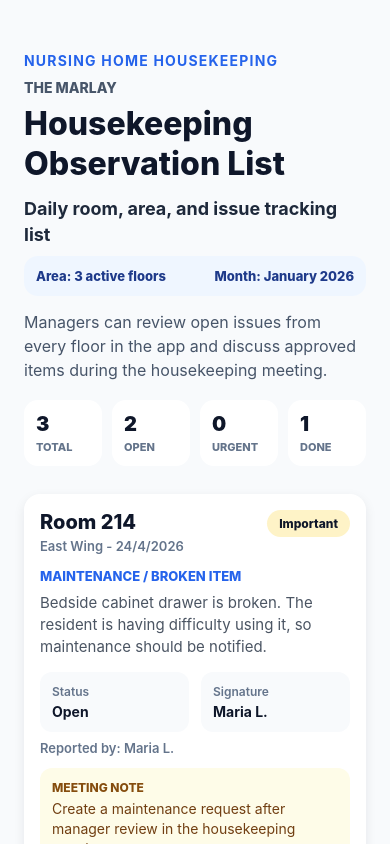
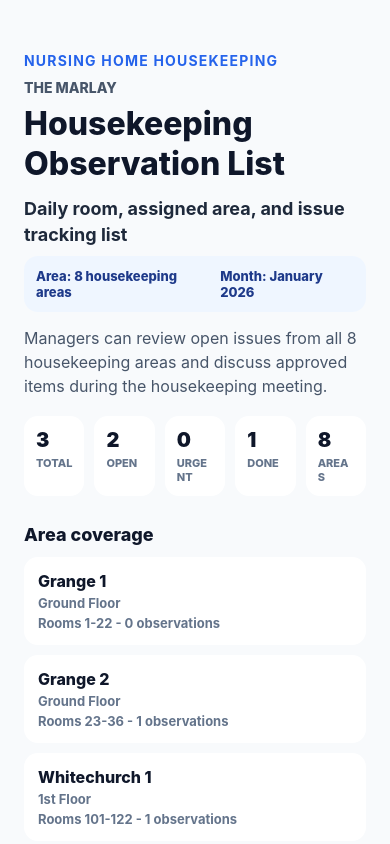
Before and after one commit to ozgenozden/ObservationList, a React Native app: screen / in a window 390 px wide. Built offline with nearby package versions, Linux system fonts and the light colour scheme.

Commit message:
Add Marlay housekeeping area model
Co-authored-by: ozgenozden <ozgenozden@users.noreply.github.com>

```diff
--- a/src/app/createAppDependencies.ts
+++ b/src/app/createAppDependencies.ts
@@ -1,5 +1,8 @@
+import { DefaultListHousekeepingAreasUseCase } from '../application/usecases/ListHousekeepingAreasUseCase';
 import { DefaultListObservationsUseCase } from '../application/usecases/ListObservationsUseCase';
+import type { HousekeepingAreaRepository } from '../domain/repositories/HousekeepingAreaRepository';
 import type { ObservationRepository } from '../domain/repositories/ObservationRepository';
+import { InMemoryHousekeepingAreaRepository } from '../infrastructure/repositories/InMemoryHousekeepingAreaRepository';
 import { InMemoryObservationRepository } from '../infrastructure/repositories/InMemoryObservationRepository';
 import { ObservationListViewModel } from '../presentation/viewmodels/ObservationListViewModel';
 
@@ -9,10 +12,18 @@ export type AppDependencies = {
 
 export function createAppDependencies(): AppDependencies {
   // Composition root: concrete classes are connected in one controlled place.
+  const housekeepingAreaRepository: HousekeepingAreaRepository =
+    new InMemoryHousekeepingAreaRepository();
   const observationRepository: ObservationRepository = new InMemoryObservationRepository();
+  const listHousekeepingAreasUseCase = new DefaultListHousekeepingAreasUseCase(
+    housekeepingAreaRepository,
+  );
   const listObservationsUseCase = new DefaultListObservationsUseCase(observationRepository);
 
   return {
-    observationListViewModel: new ObservationListViewModel(listObservationsUseCase),
+    observationListViewModel: new ObservationListViewModel(
+      listObservationsUseCase,
+      listHousekeepingAreasUseCase,
+    ),
   };
 }
--- /dev/null
+++ b/src/application/usecases/ListHousekeepingAreasUseCase.ts
@@ -0,0 +1,16 @@
+import type { HousekeepingArea } from '../../domain/entities/HousekeepingArea';
+import type { HousekeepingAreaRepository } from '../../domain/repositories/HousekeepingAreaRepository';
+
+// Provides the area catalogue without exposing where that catalogue is stored.
+export interface ListHousekeepingAreasUseCase {
+  execute(): Promise<HousekeepingArea[]>;
+}
+
+// Keeps the area listing business action isolated from UI and data-source details.
+export class DefaultListHousekeepingAreasUseCase implements ListHousekeepingAreasUseCase {
+  constructor(private readonly housekeepingAreaRepository: HousekeepingAreaRepository) {}
+
+  async execute(): Promise<HousekeepingArea[]> {
+    return this.housekeepingAreaRepository.list();
+  }
+}
--- /dev/null
+++ b/src/domain/entities/HousekeepingArea.ts
@@ -0,0 +1,10 @@
+// Represents one named housekeeping checklist area in The Marlay.
+export interface HousekeepingArea {
+  id: string;
+  name: string;
+  floorLabel: string;
+  roomRange: {
+    from: number;
+    to: number;
+  };
+}
--- a/src/domain/entities/Observation.ts
+++ b/src/domain/entities/Observation.ts
@@ -14,6 +14,7 @@ export interface Observation {
   id: string;
   roomNumber: string;
   floor: string;
+  areaId: string;
   area: string;
   reportedAt: Date;
   reportedBy: string;
--- /dev/null
+++ b/src/domain/repositories/HousekeepingAreaRepository.ts
@@ -0,0 +1,6 @@
+import type { HousekeepingArea } from '../entities/HousekeepingArea';
+
+// Repository contract for Marlay housekeeping area definitions.
+export interface HousekeepingAreaRepository {
+  list(): Promise<HousekeepingArea[]>;
+}
--- a/src/domain/repositories/ObservationRepository.ts
+++ b/src/domain/repositories/ObservationRepository.ts
@@ -3,4 +3,5 @@ import type { Observation } from '../entities/Observation';
 // Application rules depend on this contract even when the data source changes.
 export interface ObservationRepository {
   list(): Promise<Observation[]>;
+  listByArea(areaId: string): Promise<Observation[]>;
 }
--- /dev/null
+++ b/src/infrastructure/repositories/InMemoryHousekeepingAreaRepository.ts
@@ -0,0 +1,60 @@
+import type { HousekeepingArea } from '../../domain/entities/HousekeepingArea';
+import type { HousekeepingAreaRepository } from '../../domain/repositories/HousekeepingAreaRepository';
+
+const MARLAY_HOUSEKEEPING_AREAS: HousekeepingArea[] = [
+  {
+    id: 'grange-1',
+    name: 'Grange 1',
+    floorLabel: 'Ground Floor',
+    roomRange: { from: 1, to: 22 },
+  },
+  {
+    id: 'grange-2',
+    name: 'Grange 2',
+    floorLabel: 'Ground Floor',
+    roomRange: { from: 23, to: 36 },
+  },
+  {
+    id: 'whitechurch-1',
+    name: 'Whitechurch 1',
+    floorLabel: '1st Floor',
+    roomRange: { from: 101, to: 122 },
+  },
+  {
+    id: 'whitechurch-2',
+    name: 'Whitechurch 2',
+    floorLabel: '1st Floor',
+    roomRange: { from: 123, to: 146 },
+  },
+  {
+    id: 'ticknock',
+    name: 'Ticknock',
+    floorLabel: '1st Floor',
+    roomRange: { from: 147, to: 176 },
+  },
+  {
+    id: 'three-rock-1',
+    name: 'Three Rock 1',
+    floorLabel: '2nd Floor',
+    roomRange: { from: 201, to: 222 },
+  },
+  {
+    id: 'three-rock-2',
+    name: 'Three Rock 2',
+    floorLabel: '2nd Floor',
+    roomRange: { from: 223, to: 246 },
+  },
+  {
+    id: 'st-sabs',
+    name: "St. Sab's",
+    floorLabel: '2nd Floor',
+    roomRange: { from: 247, to: 276 },
+  },
+];
+
+export class InMemoryHousekeepingAreaRepository implements HousekeepingAreaRepository {
+  // Local starter data mirrors the real Marlay housekeeping area split.
+  async list(): Promise<HousekeepingArea[]> {
+    return [...MARLAY_HOUSEKEEPING_AREAS];
+  }
+}
--- a/src/infrastructure/repositories/InMemoryObservationRepository.ts
+++ b/src/infrastructure/repositories/InMemoryObservationRepository.ts
@@ -6,7 +6,8 @@ const SAMPLE_OBSERVATIONS: Observation[] = [
     id: '1',
     roomNumber: '214',
     floor: '2nd Floor',
-    area: 'East Wing',
+    areaId: 'three-rock-1',
+    area: 'Three Rock 1',
     reportedBy: 'Maria L.',
     signature: 'Maria L.',
     category: 'maintenance',
@@ -22,7 +23,8 @@ const SAMPLE_OBSERVATIONS: Observation[] = [
     id: '2',
     roomNumber: '108',
     floor: '1st Floor',
-    area: 'Memory Care',
+    areaId: 'whitechurch-1',
+    area: 'Whitechurch 1',
     reportedBy: 'John K.',
     signature: 'John K.',
     category: 'deepCleaning',
@@ -36,9 +38,10 @@ const SAMPLE_OBSERVATIONS: Observation[] = [
   },
   {
     id: '3',
-    roomNumber: '305',
-    floor: '3rd Floor',
-    area: 'West Wing',
+    roomNumber: '31',
+    floor: 'Ground Floor',
+    areaId: 'grange-2',
+    area: 'Grange 2',
     reportedBy: 'Aylin S.',
     signature: 'Aylin S.',
     category: 'note',
@@ -57,4 +60,8 @@ export class InMemoryObservationRepository implements ObservationRepository {
   async list(): Promise<Observation[]> {
     return [...SAMPLE_OBSERVATIONS];
   }
+
+  async listByArea(areaId: string): Promise<Observation[]> {
+    return SAMPLE_OBSERVATIONS.filter((observation) => observation.areaId === areaId);
+  }
 }
--- a/src/presentation/screens/ObservationListScreen.tsx
+++ b/src/presentation/screens/ObservationListScreen.tsx
@@ -32,7 +32,9 @@ export function ObservationListScreen({ viewModel }: ObservationListScreenProps)
       open: 0,
       urgent: 0,
       completed: 0,
+      areas: 0,
     },
+    areaCoverage: [],
     observations: [],
     isLoading: true,
   });
@@ -69,17 +71,35 @@ export function ObservationListScreen({ viewModel }: ObservationListScreenProps)
             <DashboardItem label="Open" value={state.dashboard.open} />
             <DashboardItem label="Urgent" value={state.dashboard.urgent} />
             <DashboardItem label="Done" value={state.dashboard.completed} />
+            <DashboardItem label="Areas" value={state.dashboard.areas} />
           </View>
         </View>
 
         {state.isLoading ? (
           <ActivityIndicator color="#2563eb" size="large" />
         ) : (
-          <View style={styles.list}>
-            {state.observations.map((observation) => (
-              <ObservationCard key={observation.id} observation={observation} />
-            ))}
-          </View>
+          <>
+            <View style={styles.areaSection}>
+              <Text style={styles.sectionTitle}>Area coverage</Text>
+              <View style={styles.areaGrid}>
+                {state.areaCoverage.map((area) => (
+                  <View key={area.id} style={styles.areaCard}>
+                    <Text style={styles.areaName}>{area.name}</Text>
+                    <Text style={styles.areaMeta}>{area.floor}</Text>
+                    <Text style={styles.areaMeta}>
+                      Rooms {area.roomRange} - {area.observationCount} observations
+                    </Text>
+                  </View>
+                ))}
+              </View>
+            </View>
+
+            <View style={styles.list}>
+              {state.observations.map((observation) => (
+                <ObservationCard key={observation.id} observation={observation} />
+              ))}
+            </View>
+          </>
         )}
       </ScrollView>
     </SafeAreaView>
@@ -184,6 +204,34 @@ const styles = StyleSheet.create({
     lineHeight: 26,
     marginBottom: 8,
   },
+  areaSection: {
+    marginBottom: 24,
+  },
+  sectionTitle: {
+    color: '#0f172a',
+    fontSize: 18,
+    fontWeight: '800',
+    marginBottom: 12,
+  },
+  areaGrid: {
+    gap: 10,
+  },
+  areaCard: {
+    backgroundColor: '#ffffff',
+    borderRadius: 14,
+    padding: 14,
+  },
+  areaName: {
+    color: '#0f172a',
+    fontSize: 16,
+    fontWeight: '800',
+  },
+  areaMeta: {
+    color: '#64748b',
+    fontSize: 13,
+    fontWeight: '700',
+    marginTop: 4,
+  },
   list: {
     gap: 16,
   },
--- a/src/presentation/viewmodels/ObservationListViewModel.ts
+++ b/src/presentation/viewmodels/ObservationListViewModel.ts
@@ -1,4 +1,6 @@
+import { HousekeepingArea } from '../../domain/entities/HousekeepingArea';
 import { Observation } from '../../domain/entities/Observation';
+import { ListHousekeepingAreasUseCase } from '../../application/usecases/ListHousekeepingAreasUseCase';
 import { ListObservationsUseCase } from '../../application/usecases/ListObservationsUseCase';
 
 export type ObservationListSummary = {
@@ -6,6 +8,15 @@ export type ObservationListSummary = {
   open: number;
   urgent: number;
   completed: number;
+  areas: number;
+};
+
+export type AreaCoverageItem = {
+  id: string;
+  name: string;
+  floor: string;
+  roomRange: string;
+  observationCount: number;
 };
 
 export type ObservationListViewState = {
@@ -16,34 +27,55 @@ export type ObservationListViewState = {
   areaLabel: string;
   monthLabel: string;
   dashboard: ObservationListSummary;
+  areaCoverage: AreaCoverageItem[];
   observations: Observation[];
   isLoading: boolean;
 };
 
 // Prepares screen state so the UI does not know any data-source details.
 export class ObservationListViewModel {
-  constructor(private readonly listObservationsUseCase: ListObservationsUseCase) {}
+  constructor(
+    private readonly listObservationsUseCase: ListObservationsUseCase,
+    private readonly listHousekeepingAreasUseCase: ListHousekeepingAreasUseCase,
+  ) {}
 
   async load(): Promise<ObservationListViewState> {
-    const observations = await this.listObservationsUseCase.execute();
-    const uniqueFloors = new Set(observations.map((observation) => observation.floor));
+    const [observations, areas] = await Promise.all([
+      this.listObservationsUseCase.execute(),
+      this.listHousekeepingAreasUseCase.execute(),
+    ]);
 
     return {
       title: 'Housekeeping Observation List',
-      subtitle: 'Daily room, area, and issue tracking list',
+      subtitle: 'Daily room, assigned area, and issue tracking list',
       summary:
-        'Managers can review open issues from every floor in the app and discuss approved items during the housekeeping meeting.',
+        'Managers can review open issues from all 8 housekeeping areas and discuss approved items during the housekeeping meeting.',
       facilityName: 'The Marlay',
-      areaLabel: `${uniqueFloors.size} active floors`,
+      areaLabel: `${areas.length} housekeeping areas`,
       monthLabel: 'January 2026',
       dashboard: {
         total: observations.length,
         open: observations.filter((observation) => observation.status !== 'completed').length,
         urgent: observations.filter((observation) => observation.priority === 'urgent').length,
         completed: observations.filter((observation) => observation.status === 'completed').length,
+        areas: areas.length,
       },
+      areaCoverage: this.createAreaCoverage(areas, observations),
       observations,
       isLoading: false,
     };
   }
+
+  private createAreaCoverage(
+    areas: HousekeepingArea[],
+    observations: Observation[],
+  ): AreaCoverageItem[] {
+    return areas.map((area) => ({
+      id: area.id,
+      name: area.name,
+      floor: area.floorLabel,
+      roomRange: `${area.roomRange.from}-${area.roomRange.to}`,
+      observationCount: observations.filter((observation) => observation.areaId === area.id).length,
+    }));
+  }
 }
```
Also changed, not shown: 1 other file (tests, documents, lock files or other folders).
